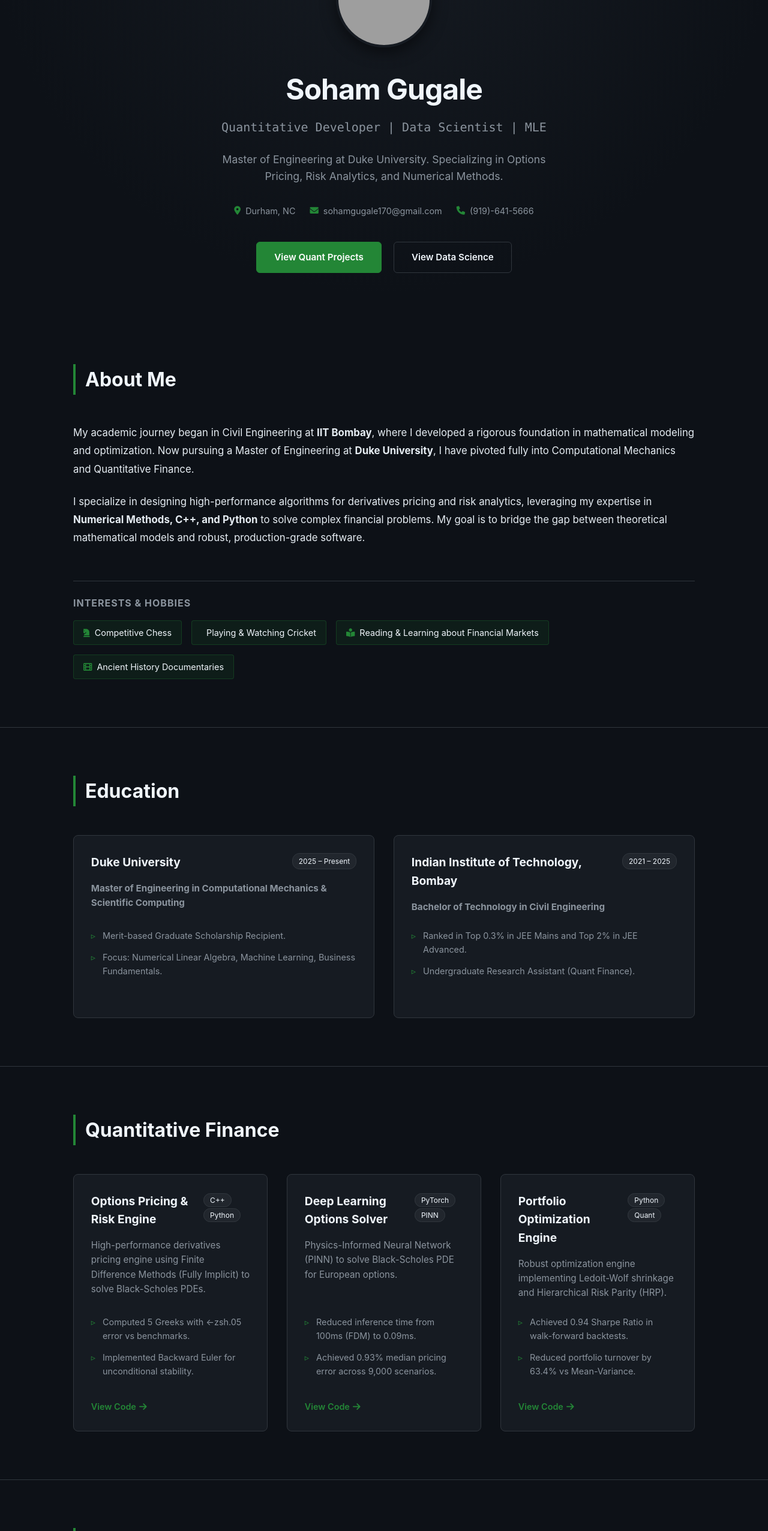
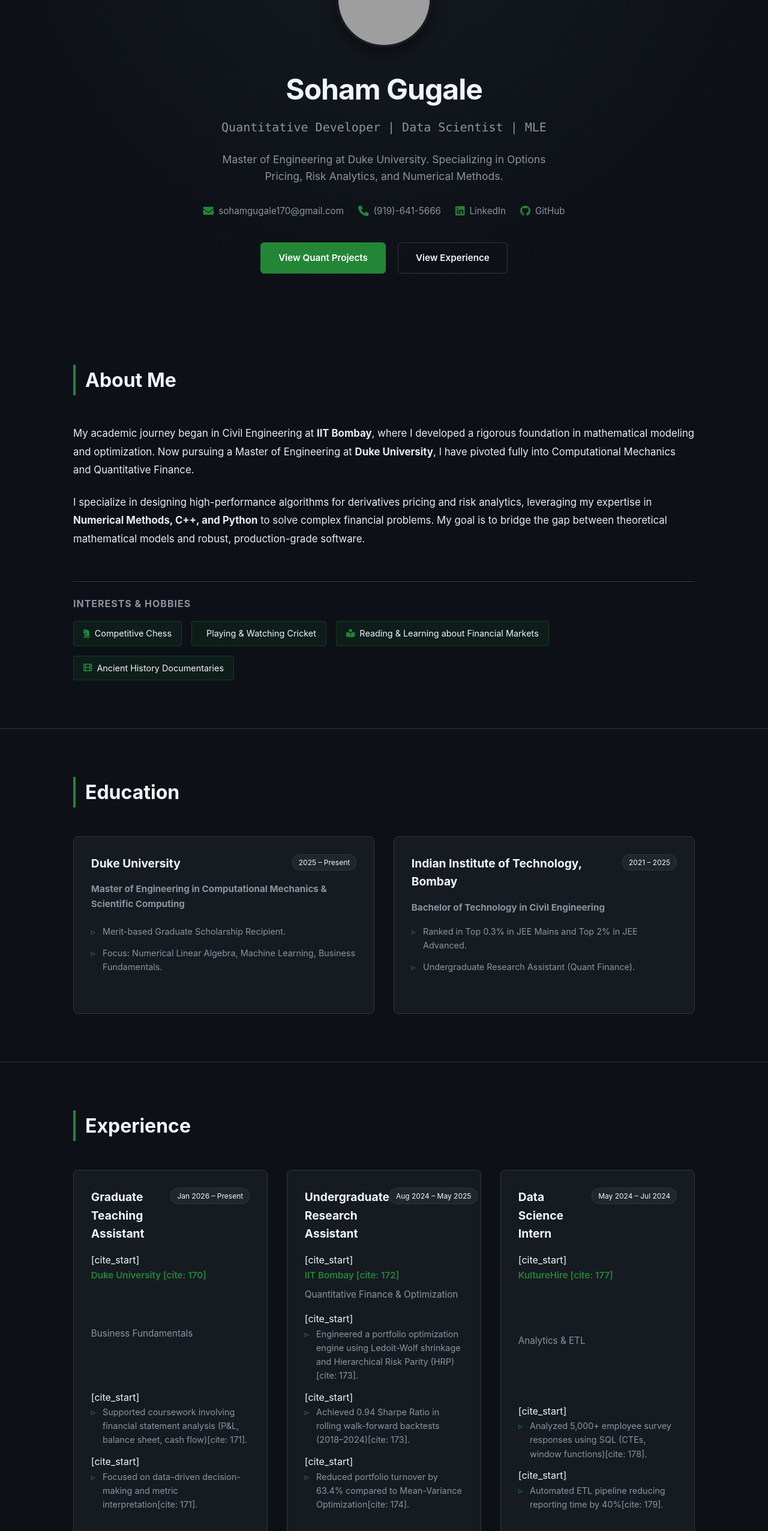
Before and after one commit to sohamgugale/portfolio, a website: page index.html in a window 1280 px wide. Shown: the part 248-2800 px from the top of the page at 60% size. Drawn offline with Linux system fonts and the light colour scheme; grey boxes are pictures that could not be loaded; some icons are missing.

Commit message:
Added Experience, reordered Projects, fixed links and icons

```diff
--- a/assets/css/style.css
+++ b/assets/css/style.css
@@ -73,9 +73,18 @@ nav {
 .hero h2 { color: var(--text-secondary); font-size: 1.25rem; font-weight: 400; font-family: var(--font-mono); margin-bottom: 1.5rem; }
 .hero p { max-width: 600px; margin: 0 auto 2rem; color: var(--text-secondary); font-size: 1.1rem; }
 
+/* Contact Icons - Clickable */
 .contact-info { display: flex; justify-content: center; gap: 1.5rem; margin-bottom: 2rem; flex-wrap: wrap; }
-.contact-info span { color: var(--text-secondary); font-size: 0.9rem; display: flex; align-items: center; }
-.contact-info i { color: var(--accent); margin-right: 0.5rem; }
+.contact-link {
+    color: var(--text-secondary);
+    font-size: 0.95rem;
+    text-decoration: none;
+    display: flex;
+    align-items: center;
+    transition: color 0.2s;
+}
+.contact-link i { color: var(--accent); margin-right: 0.5rem; font-size: 1.1rem; }
+.contact-link:hover { color: var(--accent); }
 
 /* Buttons */
 .btn {
@@ -121,7 +130,7 @@ section { padding: 5rem 0; border-bottom: 1px solid var(--border); }
 
 .card-header { display: flex; justify-content: space-between; align-items: flex-start; margin-bottom: 1rem; }
 .card h3 { font-size: 1.2rem; color: var(--text-primary); }
-.card p { color: var(--text-secondary); font-size: 0.95rem; margin-bottom: 1.5rem; flex-grow: 1; }
+.card p { color: var(--text-secondary); font-size: 0.95rem; margin-bottom: 1rem; flex-grow: 1; }
 
 .card ul { list-style: none; margin-bottom: 1.5rem; }
 .card ul li {
@@ -155,13 +164,13 @@ section { padding: 5rem 0; border-bottom: 1px solid var(--border); }
 .project-link i { margin-left: 5px; transition: transform 0.2s; }
 .project-link:hover i { transform: translateX(3px); }
 
-/* --- NEW: Hobby Tags Styling --- */
+/* Hobby Tags */
 .interests-container { border-top: 1px solid var(--border); padding-top: 1.5rem; margin-top: 1rem; }
 .hobby-tags { display: flex; flex-wrap: wrap; gap: 1rem; }
 .hobby-tag {
     display: flex;
     align-items: center;
-    background: rgba(35, 134, 54, 0.1); /* Subtle green tint */
+    background: rgba(35, 134, 54, 0.1);
     color: var(--text-primary);
     padding: 0.5rem 1rem;
     border-radius: 4px;
@@ -170,7 +179,6 @@ section { padding: 5rem 0; border-bottom: 1px solid var(--border); }
 }
 .hobby-tag i { color: var(--accent); margin-right: 0.5rem; }
 
-/* Mobile */
 @media (max-width: 768px) {
     .nav-container { flex-direction: column; gap: 1rem; }
     .links { gap: 1rem; flex-wrap: wrap; justify-content: center; }
--- a/index.html
+++ b/index.html
@@ -15,6 +15,7 @@
             <div class="links">
                 <a href="#about">About</a>
                 <a href="#education">Education</a>
+                <a href="#experience">Experience</a>
                 <a href="#quant">Quant</a>
                 <a href="#data">Data Science</a>
                 <a href="#achievements">Achievements</a>
@@ -32,14 +33,15 @@
             <p>Master of Engineering at Duke University. Specializing in Options Pricing, Risk Analytics, and Numerical Methods.</p>
 
             <div class="contact-info">
-                <span><i class="fas fa-map-marker-alt"></i> Durham, NC</span>
-                <span><i class="fas fa-envelope"></i> sohamgugale170@gmail.com</span>
-                <span><i class="fas fa-phone"></i> (919)-641-5666</span>
+                <a href="mailto:sohamgugale170@gmail.com" class="contact-link"><i class="fas fa-envelope"></i> sohamgugale170@gmail.com</a>
+                <a href="tel:+19196415666" class="contact-link"><i class="fas fa-phone"></i> (919)-641-5666</a>
+                <a href="https://linkedin.com/in/sohamgugale" target="_blank" class="contact-link"><i class="fab fa-linkedin"></i> LinkedIn</a>
+                <a href="https://github.com/sohamgugale" target="_blank" class="contact-link"><i class="fab fa-github"></i> GitHub</a>
             </div>
 
             <div class="cta-buttons">
                 <a href="#quant" class="btn primary">View Quant Projects</a>
-                <a href="#data" class="btn secondary">View Data Science</a>
+                <a href="#experience" class="btn secondary">View Experience</a>
             </div>
         </div>
     </header>
@@ -100,6 +102,53 @@
         </div>
     </section>
 
+    <section id="experience">
+        <div class="container">
+            <h2 class="section-title">Experience</h2>
+            <div class="grid">
+                <div class="card">
+                    <div class="card-header">
+                        <h3>Graduate Teaching Assistant</h3>
+                        <span class="tag">Jan 2026 – Present</span>
+                    </div>
+                    [cite_start]<p style="color: #238636; margin-bottom: 0.5rem; font-weight: 600;">Duke University [cite: 170]</p>
+                    <p>Business Fundamentals</p>
+                    <ul>
+                        [cite_start]<li>Supported coursework involving financial statement analysis (P&L, balance sheet, cash flow)[cite: 171].</li>
+                        [cite_start]<li>Focused on data-driven decision-making and metric interpretation[cite: 171].</li>
+                    </ul>
+                </div>
+
+                <div class="card">
+                    <div class="card-header">
+                        <h3>Undergraduate Research Assistant</h3>
+                        <span class="tag">Aug 2024 – May 2025</span>
+                    </div>
+                    [cite_start]<p style="color: #238636; margin-bottom: 0.5rem; font-weight: 600;">IIT Bombay [cite: 172]</p>
+                    <p>Quantitative Finance & Optimization</p>
+                    <ul>
+                        [cite_start]<li>Engineered a portfolio optimization engine using Ledoit-Wolf shrinkage and Hierarchical Risk Parity (HRP)[cite: 173].</li>
+                        [cite_start]<li>Achieved 0.94 Sharpe Ratio in rolling walk-forward backtests (2018–2024)[cite: 173].</li>
+                        [cite_start]<li>Reduced portfolio turnover by 63.4% compared to Mean-Variance Optimization[cite: 174].</li>
+                    </ul>
+                </div>
+
+                <div class="card">
+                    <div class="card-header">
+                        <h3>Data Science Intern</h3>
+                        <span class="tag">May 2024 – Jul 2024</span>
+                    </div>
+                    [cite_start]<p style="color: #238636; margin-bottom: 0.5rem; font-weight: 600;">KultureHire [cite: 177]</p>
+                    <p>Analytics & ETL</p>
+                    <ul>
+                        [cite_start]<li>Analyzed 5,000+ employee survey responses using SQL (CTEs, window functions)[cite: 178].</li>
+                        [cite_start]<li>Automated ETL pipeline reducing reporting time by 40%[cite: 179].</li>
+                    </ul>
+                </div>
+            </div>
+        </div>
+    </section>
+
     <section id="quant">
         <div class="container">
             <h2 class="section-title">Quantitative Finance</h2>
@@ -111,10 +160,10 @@
                     </div>
                     <p>High-performance derivatives pricing engine using Finite Difference Methods (Fully Implicit) to solve Black-Scholes PDEs.</p>
                     <ul>
-                        <li>Computed 5 Greeks with &lt;-zsh.05 error vs benchmarks.</li>
+                        <li>Computed 5 Greeks with &lt;-zsh.05 error vs analytical benchmarks.</li>
                         <li>Implemented Backward Euler for unconditional stability.</li>
                     </ul>
-                    <a href="https://github.com/sohamgugale" class="project-link">View Code <i class="fas fa-arrow-right"></i></a>
+                    <a href="https://github.com/sohamgugale/Options_pricing_engine" class="project-link" target="_blank">View Code <i class="fas fa-arrow-right"></i></a>
                 </div>
 
                 <div class="card">
@@ -127,7 +176,7 @@
                         <li>Reduced inference time from 100ms (FDM) to 0.09ms.</li>
                         <li>Achieved 0.93% median pricing error across 9,000 scenarios.</li>
                     </ul>
-                    <a href="https://github.com/sohamgugale" class="project-link">View Code <i class="fas fa-arrow-right"></i></a>
+                    <a href="https://github.com/sohamgugale" class="project-link" target="_blank">View Code <i class="fas fa-arrow-right"></i></a>
                 </div>
 
                 <div class="card">
@@ -140,7 +189,7 @@
                         <li>Achieved 0.94 Sharpe Ratio in walk-forward backtests.</li>
                         <li>Reduced portfolio turnover by 63.4% vs Mean-Variance.</li>
                     </ul>
-                    <a href="https://github.com/sohamgugale" class="project-link">View Code <i class="fas fa-arrow-right"></i></a>
+                    <a href="https://github.com/sohamgugale/portfolio-optimiser" class="project-link" target="_blank">View Code <i class="fas fa-arrow-right"></i></a>
                 </div>
             </div>
         </div>
@@ -160,7 +209,7 @@
                         <li>Achieved 83% ROC-AUC accuracy.</li>
                         <li>Handled 93:7 class imbalance using SMOTE.</li>
                     </ul>
-                    <a href="https://github.com/sohamgugale" class="project-link">View Code <i class="fas fa-arrow-right"></i></a>
+                    <a href="https://github.com/sohamgugale" class="project-link" target="_blank">View Code <i class="fas fa-arrow-right"></i></a>
                 </div>
 
                 <div class="card">
@@ -173,7 +222,7 @@
                         <li>Processed 1,000+ daily news articles for 50+ stocks.</li>
                         <li>Correlated sentiment scores with price movements.</li>
                     </ul>
-                    <a href="https://github.com/sohamgugale" class="project-link">View Code <i class="fas fa-arrow-right"></i></a>
+                    <a href="https://github.com/sohamgugale" class="project-link" target="_blank">View Code <i class="fas fa-arrow-right"></i></a>
                 </div>
 
                 <div class="card">
@@ -186,7 +235,7 @@
                         <li>Calculated risk-adjusted returns for 8 different openings.</li>
                         <li>Generated Efficient Frontier visualizations.</li>
                     </ul>
-                    <a href="https://github.com/sohamgugale" class="project-link">View Code <i class="fas fa-arrow-right"></i></a>
+                    <a href="https://github.com/sohamgugale" class="project-link" target="_blank">View Code <i class="fas fa-arrow-right"></i></a>
                 </div>
             </div>
         </div>
```
